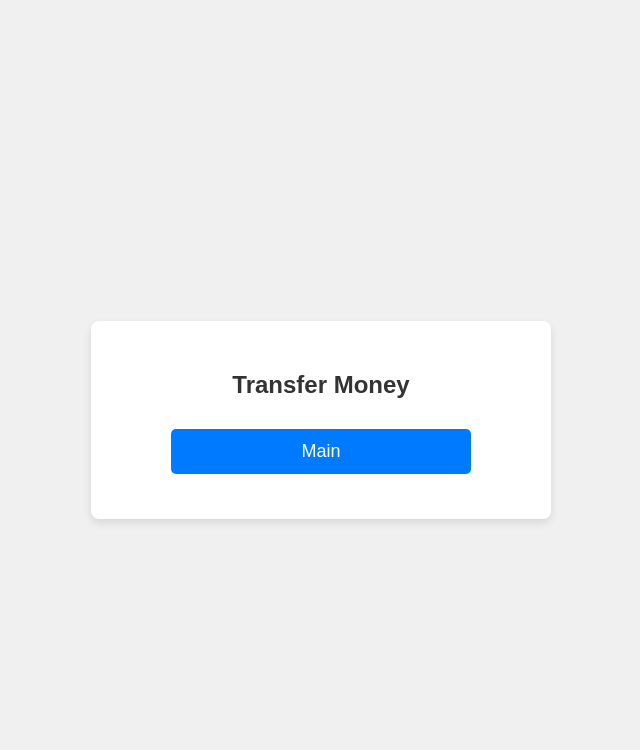
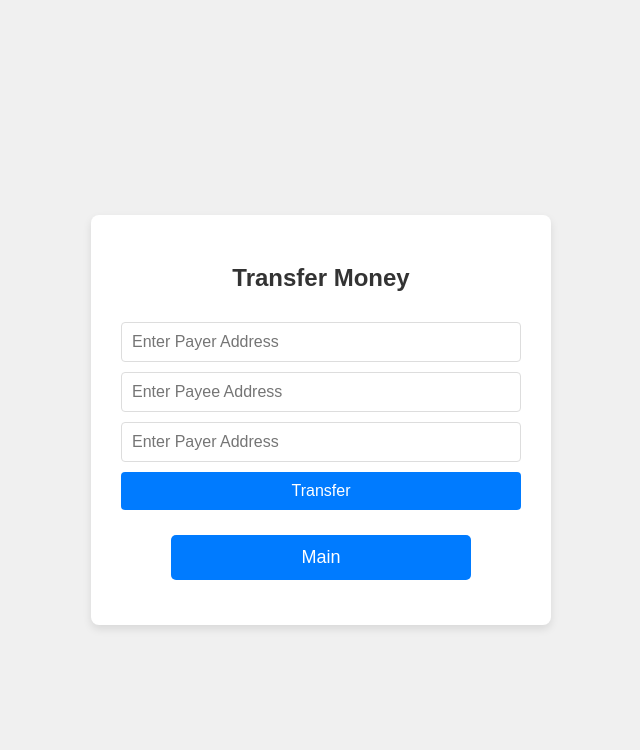
Before and after one commit to caohansg2025-cloud/6106blockchain, a Flask app: template templates/transferMoney.html in a window 1280 px wide. Shown: the top 750 px of the page, without its empty margins (319-959 px from the left). Run offline with Flask 3, Linux system fonts and the light colour scheme; the template is opened without the code that fills it, so the values that code supplies are empty; some libraries are stand-ins or nearby versions.

Commit message:
transfermoney

```diff
--- a/templates/transferMoney.html
+++ b/templates/transferMoney.html
@@ -7,9 +7,77 @@
 <body>
     <div class="container">
         <h2>Transfer Money</h2>
+        <input type = "text" id="payer" placeholder="Enter Payer Address">
+        <input type = "text" id="payee" placeholder="Enter Payee Address">
+        <input type = "text" id="amount" placeholder="Enter Payer Address">
+        <button class="btn" onclick="transfer()">Transfer</button>
         <form action="/main" method="post">
             <input type="submit" value=Main>
         </form>
+    <script src="https://cdn.jsdelivr.net/npm/web3@1.5.2/dist/web3.min.js"></script>
+    <script>
+    const contractAddress = "0x7b0E67ce7ac415761166bcDD8082A24f5D454F27"
+    const contractABI = [
+	{
+		"inputs": [],
+		"name": "checkTransaction",
+		"outputs": [
+			{
+				"internalType": "address",
+				"name": "",
+				"type": "address"
+			},
+			{
+				"internalType": "address",
+				"name": "",
+				"type": "address"
+			},
+			{
+				"internalType": "uint256",
+				"name": "",
+				"type": "uint256"
+			}
+		],
+		"stateMutability": "view",
+		"type": "function"
+	},
+	{
+		"inputs": [
+			{
+				"internalType": "address",
+				"name": "_payer",
+				"type": "address"
+			},
+			{
+				"internalType": "address",
+				"name": "_payee",
+				"type": "address"
+			},
+			{
+				"internalType": "uint256",
+				"name": "_amount",
+				"type": "uint256"
+			}
+		],
+		"name": "weixin",
+		"outputs": [],
+		"stateMutability": "payable",
+		"type": "function"
+	}
+    ];
 
+    const web3 = new Web3(Web3.givenProvider)
+    const contract = new web3.eth.Contract(contractABI, contractAddress)
+
+    async function transfer(){
+            const accounts = await web3.eth.requestAccounts();
+            const payer = document.getElementById("payer").value;
+            const payee = document.getElementById("payee").value;
+            const amount = document.getElementById("amount").value;
+            console.log(payer, payee, amount);
+            console.log("accounts[0] " + accounts[0]);
+            await contract.methods.weixin(payer, payee,amount).send({ from: accounts[0]});
+        }
+    </script>
     </div>
 </body>
```
